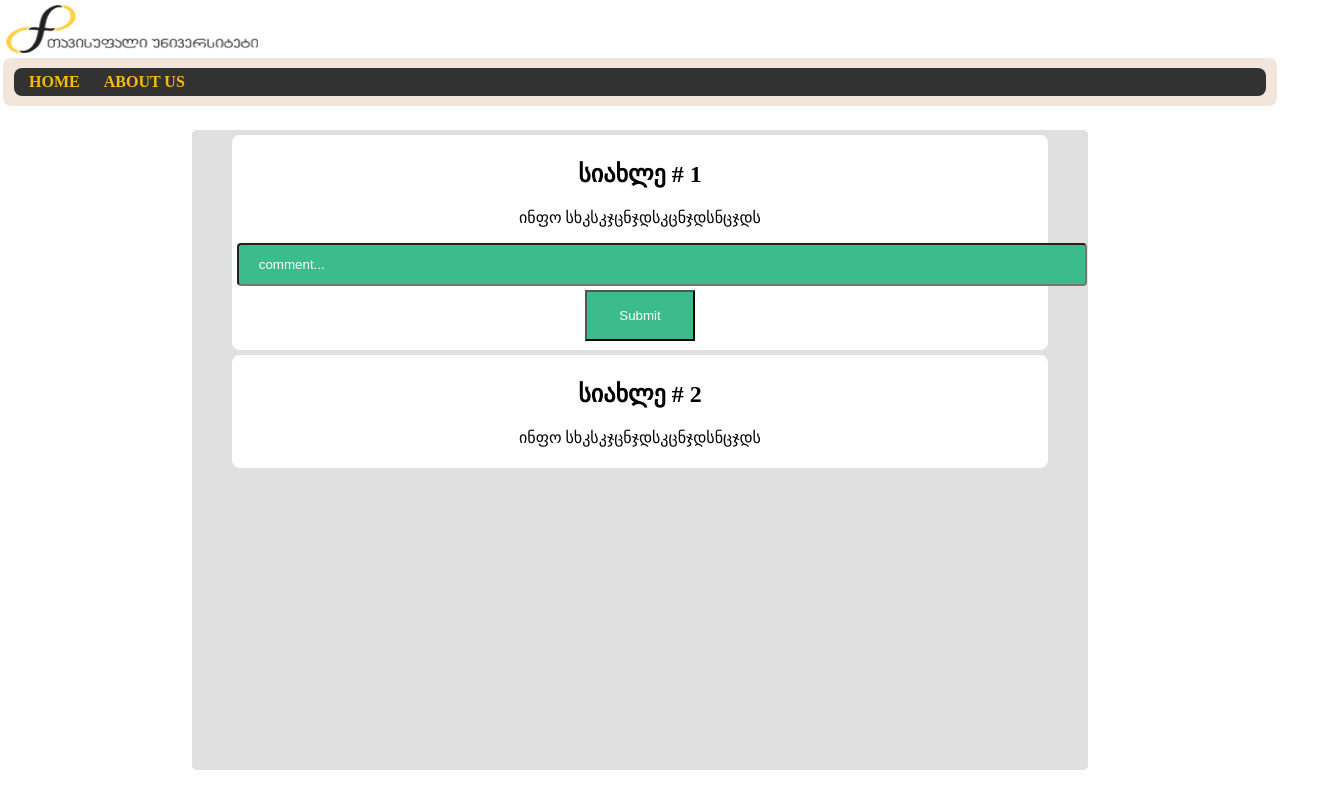
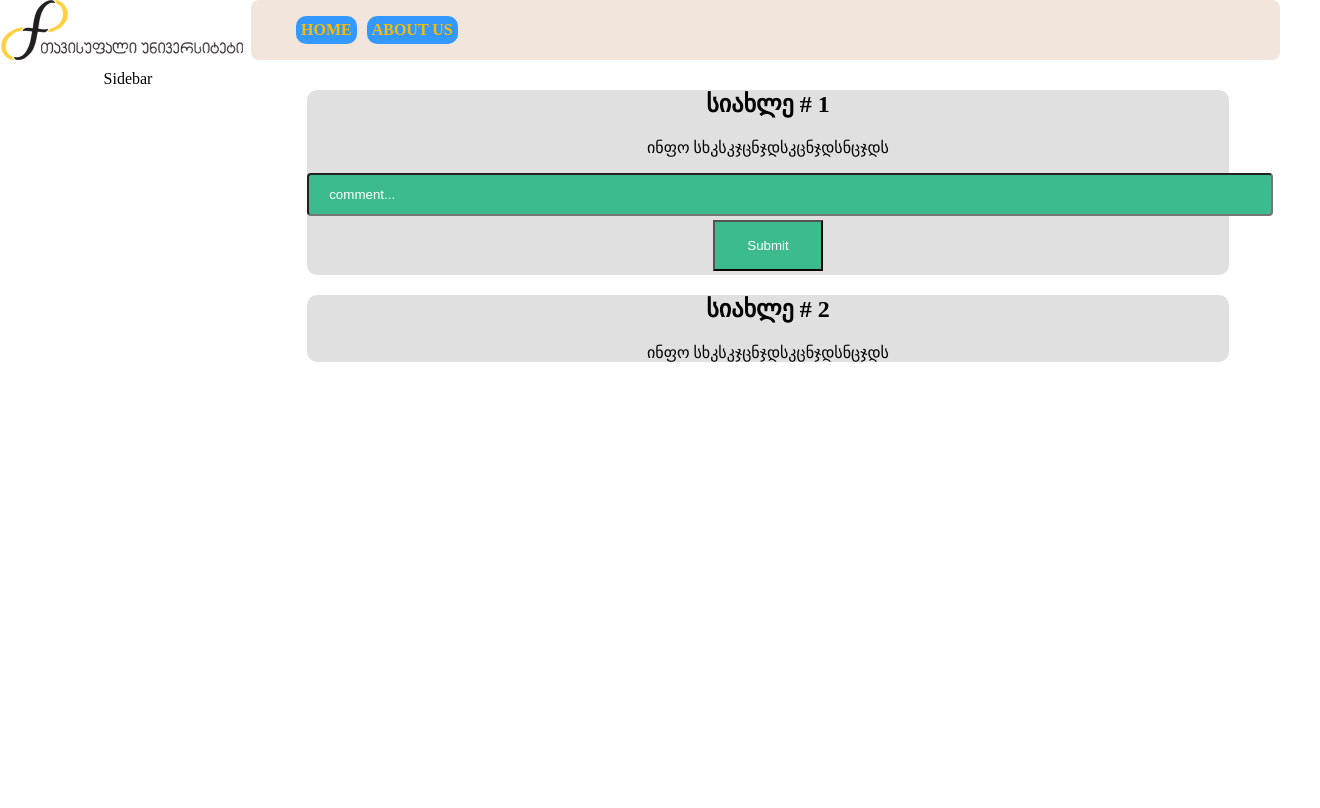
Before and after one commit to levanAmateur/Web_Final_Project, a website: page app/html/home.html in a window 1280 px wide. Shown: the whole page, 1320 px wide, since content can reach past the window. Drawn offline with Linux system fonts and the light colour scheme; files whose address does not match are found by name.

Commit message:
shevcvale header

```diff
--- a/app/html/home.html
+++ b/app/html/home.html
@@ -12,7 +12,7 @@
 	<div id="header-ID", class="header">
 		<div id="logo-ID", class="s">
 			<a href="index.html">
-			<img id="logo-photo-ID" src="../images/logo.png"> </img>
+			<img id="logo-photo-ID" src="../public/images/logo.png"> </img>
 			</a>
 		</div> <!-- /.logo -->
 		<div id="top-menu-ID", class="top-menu">
@@ -23,6 +23,10 @@
 		</div> <!-- /.top-menu -->
 	</div> <!-- /.header -->
 	<div id="main-part-ID", class ="main-part">
+		<div class="sidebar">
+			Sidebar
+		</div>
+		<div class="middle">
 			<div class="news">
 				<h2 class="news-head"> სიახლე # 1 </h2>
 				<p class="new-text"> ინფო სხკსკჯცნჯდსკცნჯდსნცჯდს </p>
@@ -30,15 +34,12 @@
 				  <input type="text" name="comment" value="comment...">
 				  <input type="submit" value="Submit">
 				</form>
-
 			</div>
 			<div class="news">
 				<h2 class="news-head"> სიახლე # 2 </h2>
 				<p class="new-text"> ინფო სხკსკჯცნჯდსკცნჯდსნცჯდს </p>
-
-
 			</div>
-	</div> <!-- /.main-part -->
-
+		</div>
+	</div>
 </body>
 </html>
--- a/app/public/css/styles.css
+++ b/app/public/css/styles.css
@@ -20,61 +20,66 @@ div {
 }
 
 .header {
-    display: block;
+    display: flex;
     width: 100%;
-    height: 15%;
-    margin: 0;
-    padding: 0;
-    clear: both;
+    height: 60px;
+    /*margin: 0;*/
+    /*padding: 0;*/
 }
 
 #logo-ID {
-    display: block;
-    width: 20%;
-    height: 40%;
-    clear: both;
-    display: inline-block;
-    vertical-align: bottom;
-    margin: 5px;
+    /*display: block;*/
+    width: 246px;
+    height: 100%;
+    /*clear: both;*/
+    /*display: inline-block;*/
+    /*vertical-align: bottom;*/
+    margin: 0 5px 0 0;
+    float: left;
 }
 
 #logo-photo-ID {
-    width: 100%;
-    height: 100%;
+    /*width: 100%;*/
+    /*height: 100%;*/
 }
 
 
 .top-menu {
-    width: 98%;
-    height: auto;
-    margin: 0 auto;
-    padding: 10px;
-    position: relative;
-    list-style: none;
-	display: block;
-    clear: both;
+    width: 100%;
+    height: 100%;
+    /*margin: 0 auto;*/
+    /*padding: 10px;*/
+    /*position: relative;*/
+    /*list-style: none;*/
+	/*display: block;*/
+    /*clear: both;*/
 	background-color: #f2e6dc;
     text-transform: uppercase;
     font-size: 100%;
     border-radius: 8px;
+    float: left;
 }
 
 .top-menu ul {
-    width: 99%;
-    height: auto;
-    margin: 0 auto;
-    padding: 5px;
-    position: relative;
-    background-color: #323232;
-    border-radius: 8px;
+    width: 100%;
+    height: 28px;
+    /*margin: auto;*/
+    list-style-type: none;
+    /*padding: 5px;*/
+    /*position: relative;*/
+    /*background-color:#323232;*/
+    border-radius: 10px;
 }
 
 .top-menu li {
-	display: inline;
-    margin: 5px;
+	/*display: inline;*/
+    margin: 0 5px;
+    /*border: 5px solid #cce5ff;*/
     padding: 5px;
 	font-weight: bold;
-    border-radius: 5px;
+    border-radius: 10px;
+    background-color: #3399ff;
+    float: left;
 }
 
 .top-menu li a {
@@ -84,48 +89,65 @@ div {
 }
 
 .main-part {
-    position: absolute;
-    left: 15%;
-    right: 15%;
-    width: 70%;
-    height: 80%;
+    display: flex;
+    width: 100%;
+    height: 100%;
+    /*position: absolute;*/
+    /*left: 15%;*/
+    /*right: 15%;*/
+    /*width: 70%;*/
+    /*height: 80%;*/
     margin-top: 10px;
-    border-radius: 5px;
+    /*border-radius: 5px;*/
     text-align: center;
-    background-color: #e0e0e0;
+    /*background-color: #e0e0e0;*/
+}
+
+.sidebar {
+    width: 25%;
+    float: left;
+}
+
+.middle {
+    width: 100%;
+    float: left;
 }
 
 .news {
     width: 90%;
     height: auto;
-    margin: 0 auto;
-    margin-top: 5px;
-    padding: 5px;
-    background-color: white;
-    border-radius: 8px;
+    background-color: #e0e0e0;
+    margin: auto;
+    /*margin-top: 5px;*/
+    /*padding: 5px;*/
+    /*background-color: white;*/
+    border-radius: 10px;
 }
 
 .login{
-    width:500px;
-    height:250px;
-    position:absolute;
-    left:35%;
-    top:35%;
-    border:5px solid #3CBC8D;
-    border-radius:10px;
+    width: 500px;
+    height: 250px;
+    position: absolute;
+    left: 35%;
+    top: 35%;
+    border: 5px solid #3CBC8D;
+    border-radius: 10px;
 }
+
 #login-form{
-    position:absolute;
-    left:25%;
-    top:20%;
+    position: absolute;
+    left: 25%;
+    top: 20%;
 }
-input[type=text],input[type=password]{
-    width:100%;
-    padding:12px 20px;
-    border-radius:4px;
+
+input[type=text], input[type=password]{
+    width: 100%;
+    padding: 12px 20px;
+    border-radius: 4px;
     background-color: #3CBC8D;
     color: white;
 }
+
 input[type=submit]{
     background-color: #3CBC8D;
     color: white;
```
Lines whose indentation alone changed are shown as unchanged.
